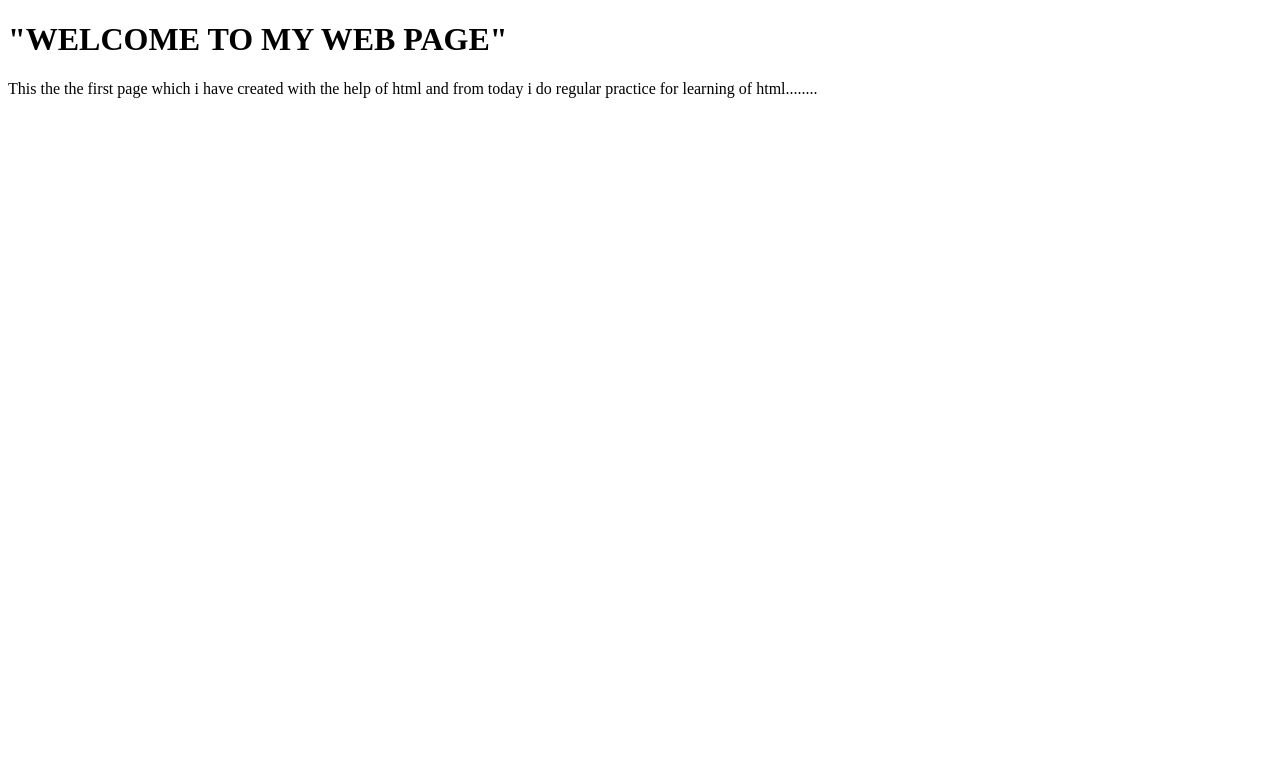
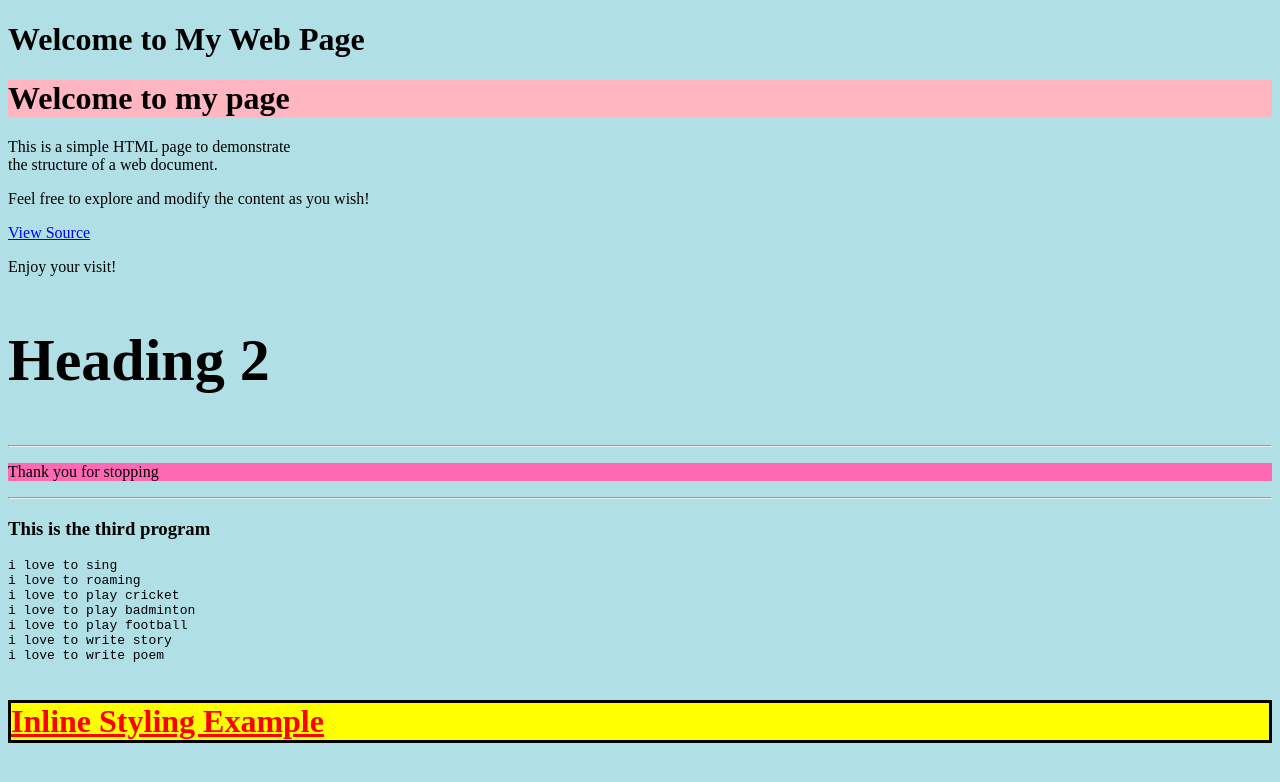
Before and after one commit to madhu100706/Html-projects, a plain HTML site: page index.html in a window 1280 px wide. Drawn offline with Linux system fonts and the light colour scheme.

Commit message:
Add files via upload

```diff
--- a/index.html
+++ b/index.html
@@ -1,13 +1,31 @@
 <!DOCTYPE html>
-<html lang ="eng">
-    <head>
-        <meta charset="UTF-8">
-        <meta  name ="viewport" content ="width=device-width, initial-scale=1.0">
-        <meta  name ="discription" content ="Asimple hello world html web page">
-        <title> html program</title>
-        <body>
-            <h1> "WELCOME TO MY WEB PAGE"</h1>
-            <P>This the the first page which i have created with the help of html and from today i do regular practice for learning of html........</P>
-        </body>
-    </head>
+<html lang="en">
+<head>
+    <meta charset="utf-8">
+    <meta name="viewport" content="width=device-width, initial-scale=1.0">
+    <meta http-equiv="X-UA-Compatible" content="ie=edge">
+    <title>My Web Page</title>
+</head>
+<body style="background-color:powderblue;">
+    <h1>Welcome to My Web Page</h1>
+    <h1 style="background-color:lightpink;">Welcome to my page</h1>
+    <p>This is a simple HTML page to demonstrate <br>the structure of a web document.</p>
+    <p>Feel free to explore and modify the content as you wish!</p>
+    <a href="#">View Source</a>
+    <p>Enjoy your visit!</p>
+    <h2 style="font-size:60px;">Heading 2</h2>
+    <hr>
+    <p style="background-color: hotpink;">Thank you for stopping</p>
+    <hr>
+    <h3>This is the third program</h3>
+    <pre>i love to sing
+i love to roaming
+i love to play cricket
+i love to play badminton
+i love to play football
+i love to write story
+i love to write poem
+    </pre>
+    <h1 style="color:red; background-color:yellow; border:3px solid black; text-decoration:underline;">Inline Styling Example</h1>
+</body>
 </html>
```
